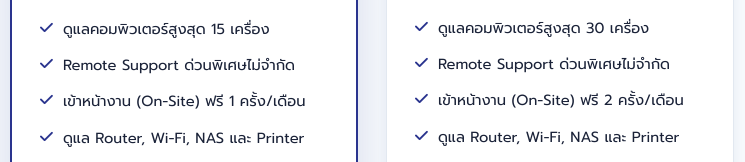
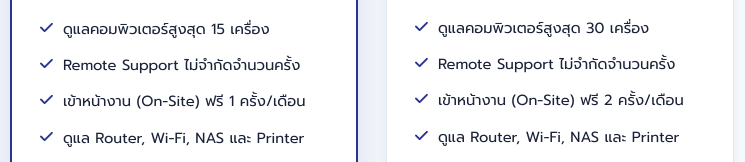
Before and after one commit to beerio0729/beerio, a plain HTML site: page index.html in a window 1280 px wide. Shown: the part 2729-2891 px from the top of the page, 456-1201 px from the left. Drawn offline with Linux system fonts and the light colour scheme.

Commit message:
edit service1

```diff
--- a/section/pricing.html
+++ b/section/pricing.html
@@ -41,7 +41,7 @@
                 </div>
                 <ul class="plan-features">
                     <li><i class="fa-solid fa-check"></i> ดูแลคอมพิวเตอร์สูงสุด 15 เครื่อง</li>
-                    <li><i class="fa-solid fa-check"></i> Remote Support ด่วนพิเศษไม่จำกัด</li>
+                    <li><i class="fa-solid fa-check"></i> Remote Support ไม่จำกัดจำนวนครั้ง</li>
                     <li><i class="fa-solid fa-check"></i> เข้าหน้างาน (On-Site) ฟรี 1 ครั้ง/เดือน</li>
                     <li><i class="fa-solid fa-check"></i> ดูแล Router, Wi-Fi, NAS และ Printer</li>
                     <li><i class="fa-solid fa-check"></i> วางแผนและดูแลระบบ Backup เต็มรูปแบบ</li>
@@ -62,7 +62,7 @@
                 </div>
                 <ul class="plan-features">
                     <li><i class="fa-solid fa-check"></i> ดูแลคอมพิวเตอร์สูงสุด 30 เครื่อง</li>
-                    <li><i class="fa-solid fa-check"></i> Remote Support ด่วนพิเศษไม่จำกัด</li>
+                    <li><i class="fa-solid fa-check"></i> Remote Support ไม่จำกัดจำนวนครั้ง</li>
                     <li><i class="fa-solid fa-check"></i> เข้าหน้างาน (On-Site) ฟรี 2 ครั้ง/เดือน</li>
                     <li><i class="fa-solid fa-check"></i> ดูแล Router, Wi-Fi, NAS และ Printer</li>
                     <li><i class="fa-solid fa-check"></i> วางแผนและดูแลระบบ Backup เต็มรูปแบบ</li>
```
